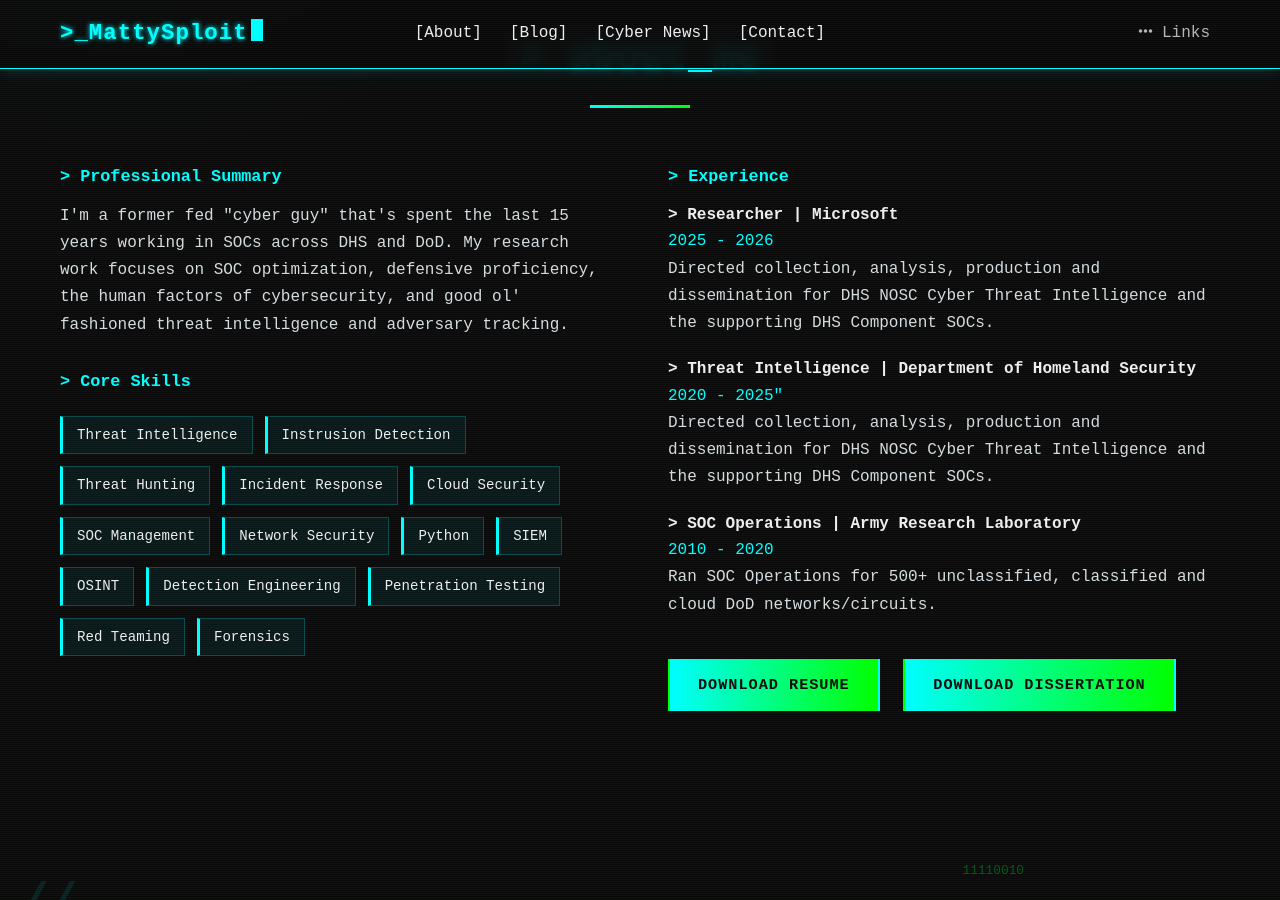
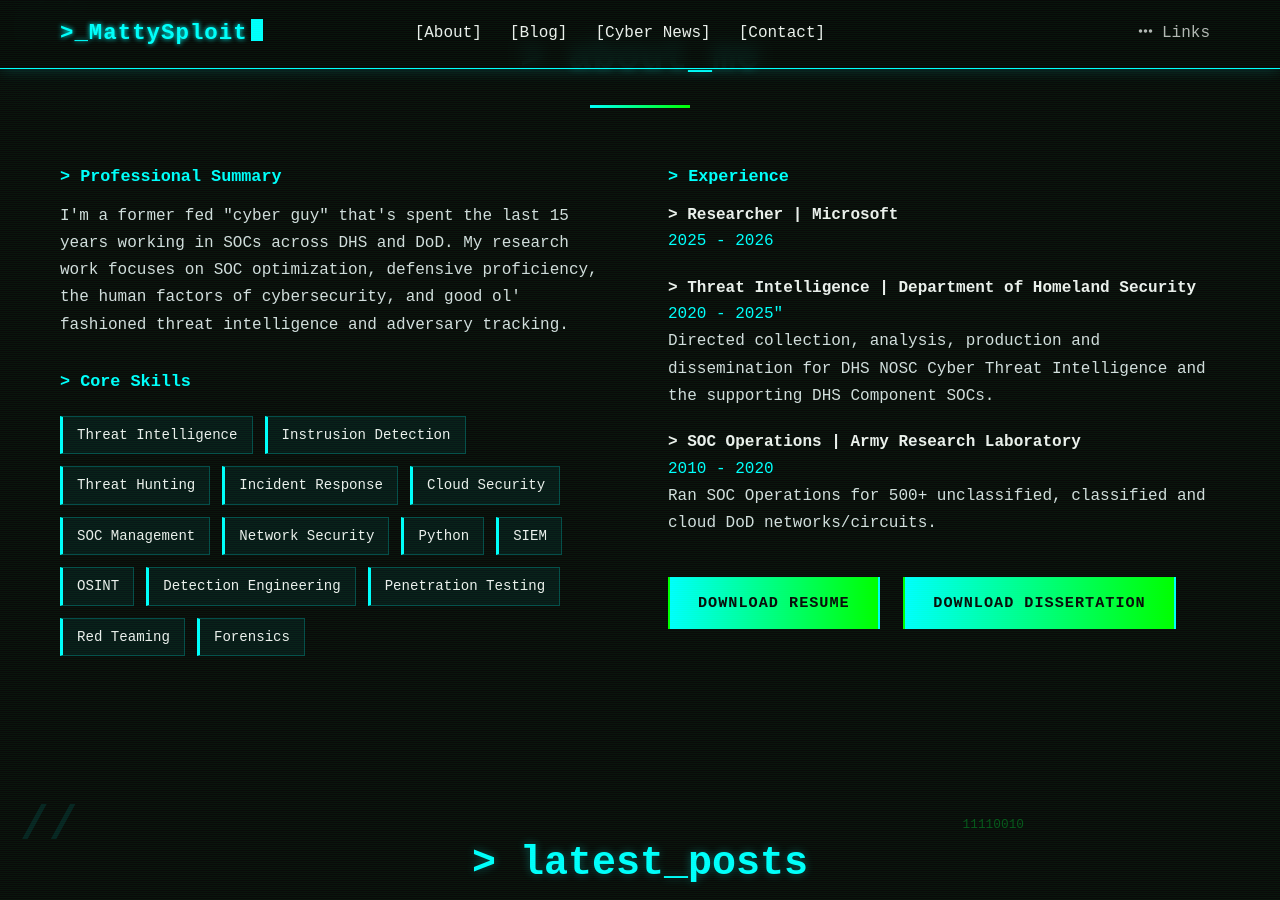
Before and after one commit to CTI-Buddy/cti-buddy.github.io, a Jekyll site: the page built from index.html, in a window 1280 px wide and 900 px high, scrolled down 1034 px. Built offline with Jekyll 4.4.1, drawn with Linux system fonts in a browser that asks for light colours.

Commit message:
Update index.html

```diff
--- a/index.html
+++ b/index.html
@@ -64,7 +64,6 @@
                     <div style="margin-bottom: 20px;">
                         <h4>> Researcher | Microsoft</h4>
                         <p style="color: var(--primary);">2025 - <span id="current-year"></span></p>
-                        <p>Directed collection, analysis, production and dissemination for DHS NOSC Cyber Threat Intelligence and the supporting DHS Component SOCs.</p>
                     </div>
                     <div style="margin-bottom: 20px;">
                         <h4>> Threat Intelligence | Department of Homeland Security</h4>
```
